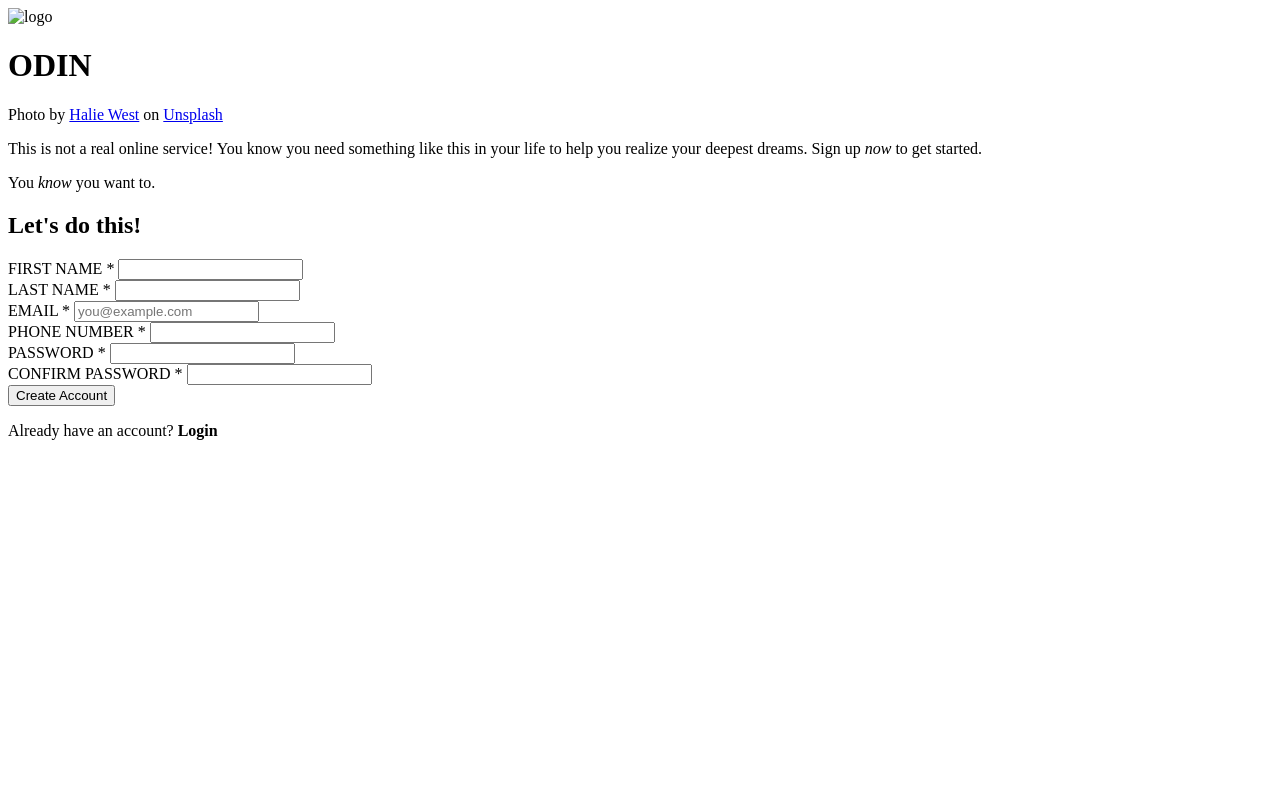
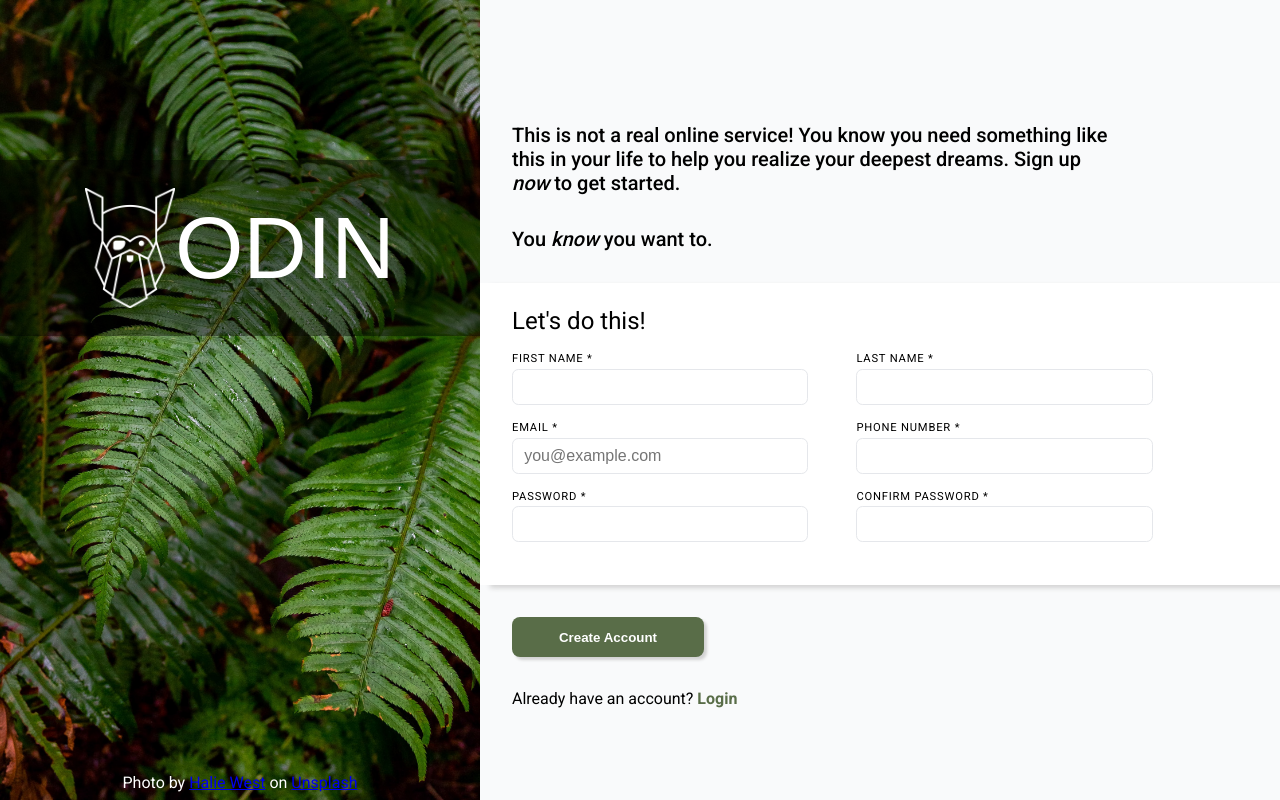
Before and after one commit to northsurapee/Odin_Form, a plain HTML site: page index.html in a window 1280 px wide. Drawn offline with Linux system fonts and the light colour scheme; the site is published under a folder, as on GitHub Pages, so addresses that start at the root find nothing.

Commit message:
Remove slash before every path

```diff
--- a/index.html
+++ b/index.html
@@ -5,7 +5,7 @@
     <meta http-equiv="X-UA-Compatible" content="IE=edge">
     <meta name="viewport" content="width=device-width, initial-scale=1.0">
     <title>Odin Form</title>
-    <link rel="stylesheet" href="/styles.css">
+    <link rel="stylesheet" href="styles.css">
     <link rel="preconnect" href="https://fonts.googleapis.com">
     <link rel="preconnect" href="https://fonts.gstatic.com" crossorigin>
     <link href="https://fonts.googleapis.com/css2?family=Roboto:wght@100;300;400;500;700;900&display=swap" rel="stylesheet">
@@ -13,7 +13,7 @@
 <body>
     <div class="left">
         <div class="banner">
-            <img class="logo" src="/resources/odin_logo.png" alt="logo">
+            <img class="logo" src="resources/odin_logo.png" alt="logo">
             <h1 class="odin">ODIN</h1>
         </div>
         <p class="credit">Photo by <a href="https://unsplash.com/@haliewestphoto?utm_source=unsplash&utm_medium=referral&utm_content=creditCopyText" target="_blank">Halie West</a>
--- a/styles.css
+++ b/styles.css
@@ -65,7 +65,7 @@ body {
 
 /* Left */
 .left {
-    background-image: url('/resources/background.jpg');
+    background-image: url('resources/background.jpg');
     background-size: cover; /*the browser scales the background image to cover the entire container*/
     background-position: center center;
 
```
